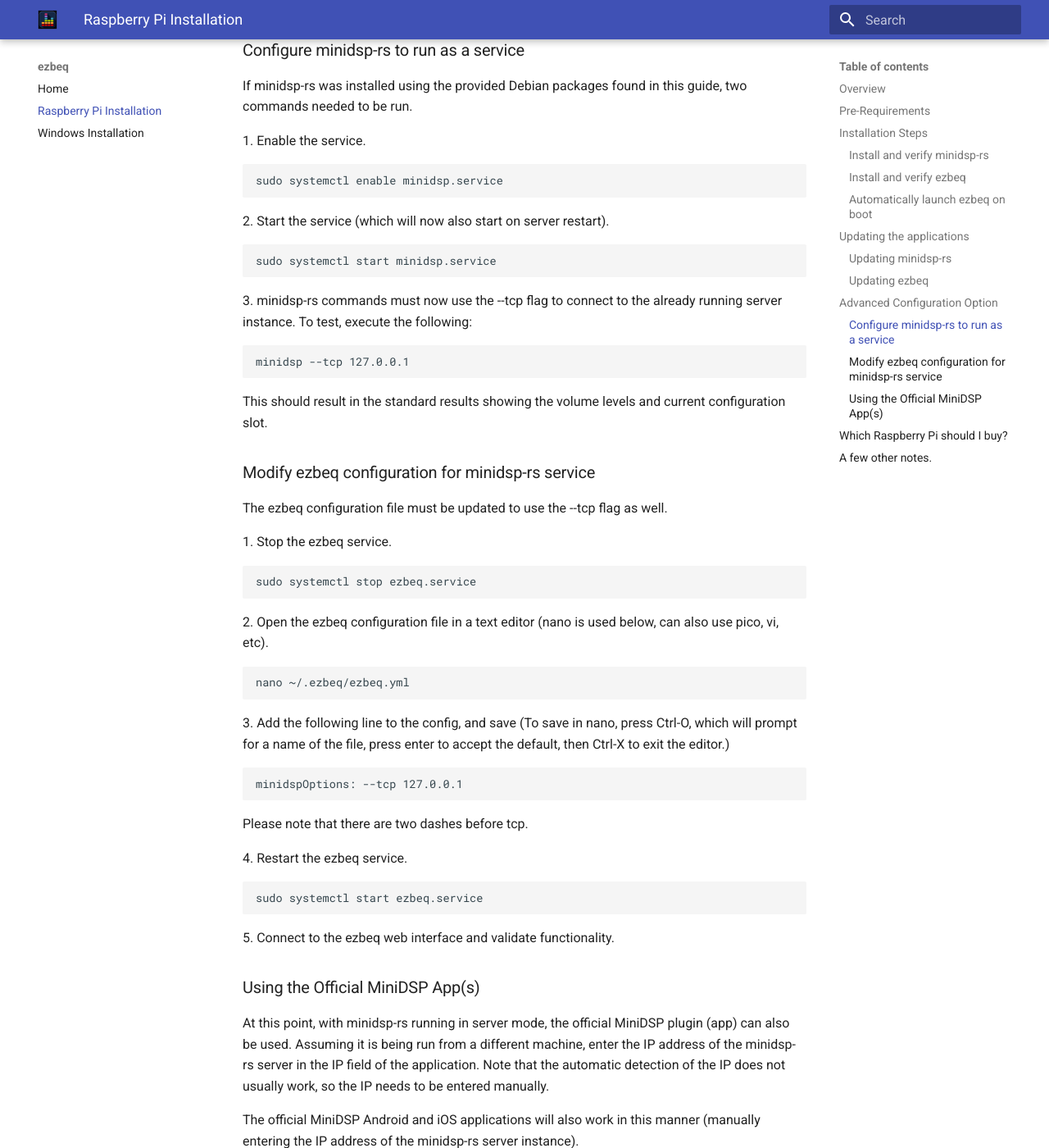
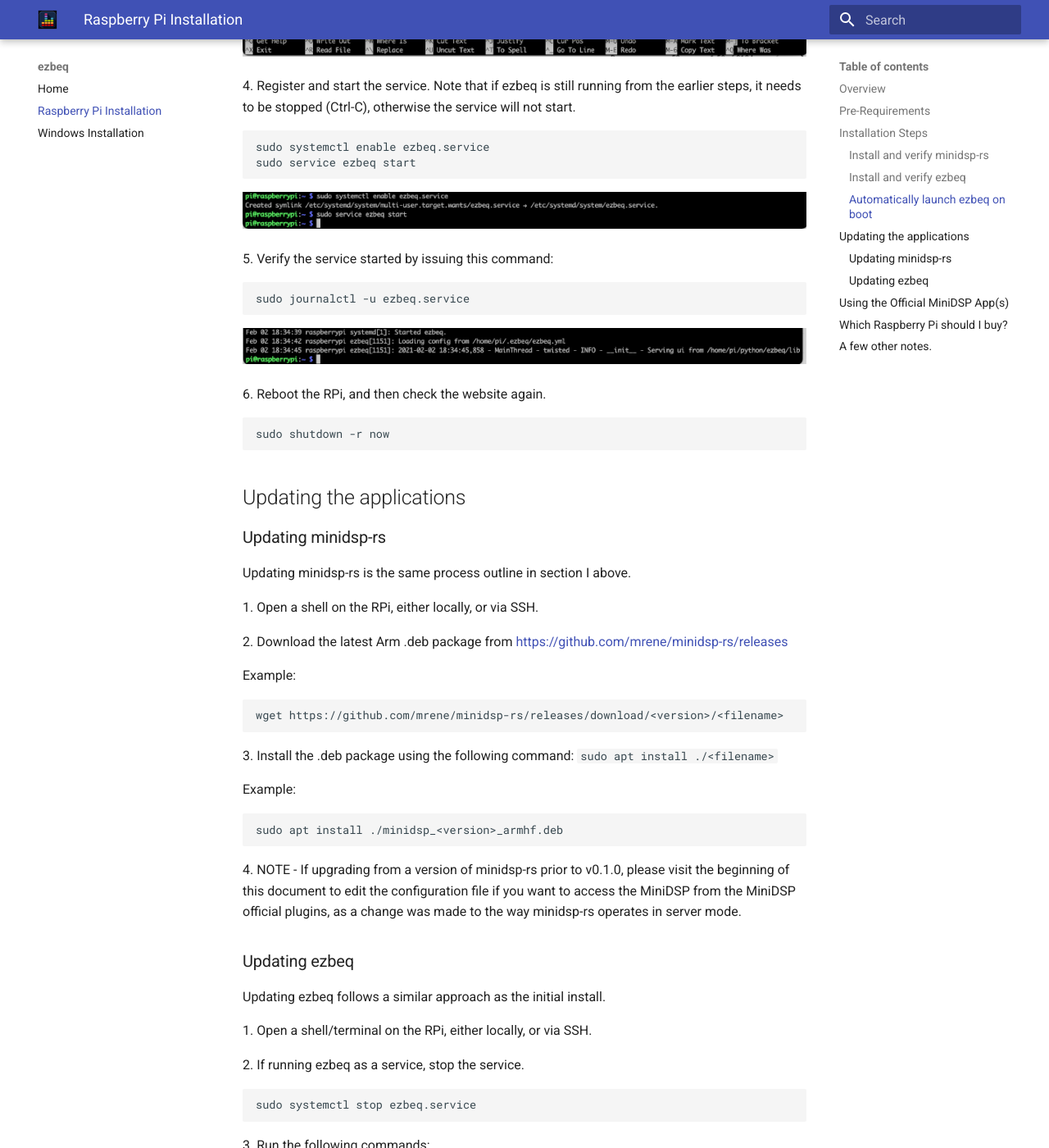
Before and after one commit to 3ll3d00d/ezbeq, an MkDocs documentation site: the page built from docs/rpi.md, in a window 1280 px wide and 1400 px high, scrolled down 8129 px. Shown: the whole window at 82% size. Built offline with MkDocs 1.6.1 and Material for MkDocs 9.7.7, drawn with Linux system fonts in a browser that asks for light colours; some of the changed text lies outside the part shown.

Commit message:
Updated docs for minidsp-rs 0.1 and new ezbeq screenshots

````diff
--- a/docs/rpi.md
+++ b/docs/rpi.md
@@ -8,10 +8,11 @@
 
 - MiniDSP 2x4HD
 - Raspberry Pi (RPi) – device should be accessible on the network, and already have Raspbian installed and updated. Raspbian Buster is used for this document.
+- TV/Monitor/AVR with HDMI input and keyboard OR SSH connection to the Raspberry Pi
 - USB cable connecting the Raspberry Pi and MiniDSP 2x4HD
 - Internet connection
 - Backup copy of all MiniDSP 2x4HD settings.
-- Static IP configured on the RPi (DHCP can be used, but the IP address of the RPi may change at some point)
+- Static IP or DHCP reservation for the RPi (DHCP can be used, but the IP address of the RPi may change at some point)
 
 NOTE – ezbeq and minidsp-rs will be modifying the INPUT settings of the MiniDSP 2x4HD, but please take appropriate backups.
 
@@ -21,18 +22,20 @@
 
 minidsp-rs is a utility, written by mrene on avsforum.com, which allows the system to communicate with the MiniDSP 2x4HD, without using the proprietary minidsp plugin. Pre-compiled binaries are available for most operating systems, and there is an available Debian package.
 
+This document is based on minidsp-rs v0.1.1.
+
 1\. Open a shell on the RPi, or SSH to the RPi.
 
-2\. Download the latest version of minidsp-rs for Arm from [here](https://github.com/mrene/minidsp-rs/releases)
+2\. Download the latest stable version (not a "pre" release) of minidsp-rs for Arm from [here](https://github.com/mrene/minidsp-rs/releases). Use the file URL with the "wget" command below to download the file. The filename will be in the form of "minidsp_version_armhf.deb".
 ```
-wget https://github.com/mrene/minidsp-rs/releases/download/v0.0.5/minidsp_0.0.5_armhf.deb
+wget https://github.com/mrene/minidsp-rs/releases/download/<version>/<filename>
 ```
-Note that the filename above is current as of 2/2/2021. Please use the current version.
-![Figure 1 – Example downloading of v0.0.5](./img/rpi01.png)
+
+![Figure 1 – Example downloading of minidsp-rs](./img/rpi01.png)
 
 3\. Install the downloaded .deb file via `sudo apt install </path/to/file>`
 ```
-sudo apt install ./minidsp_0.0.5_armhf.deb
+sudo apt install ./<filename>
 ```
 ![Figure 2 – Example installation of the .deb package](./img/rpi02.png)
 
@@ -44,6 +47,18 @@
 6\. If the MiniDSP 2x4HD is not detected, or is not connected, the following error will appear.
 ![Figure 4 – Example of minidsp error message](./img/rpi04.png)
 
+7\. v0.1.0 and greater of minidsp-rs for Debian is automatically configured to run as a daemon (service) and will start automatically after installation and upon bootup. This is a change from the older versions.
+
+8\. IMPORTANT - If you want to use the official MiniDSP plugin for Windows, Mac, iOS, or Android, you will need to edit the configuration file for minidsp-rs to allow it to be accessed from other devices. If you have no desire to do this, you may skip this step and go to the ezbeq installation portion.
+
+Edit the configuration file (/etc/minidsp/config.toml), find the line `bind_address = "127.0.0.1:5333"`, and change it to `bind_address = "0.0.0.0:5333"`. Save the file and restart minidsp-rs. Below is a single command to edit the file. You may also use a text editor like Nano or Pico to do the same thing.
+
+```
+sudo sed -i 's/^bind_address = "127\.0\.0\.1:5333"/bind_address = "0\.0\.0\.0:5333"/' /etc/minidsp/config.toml
+sudo systemctl restart minidsp
+```
+![Figure 5 - Example of sed command](./img/rpi04a.png)
+
 ### Install and verify ezbeq
 
 ezbeq is a web application which uses minisdsp-rs installed earlier to send the BEQ filters to an attached MiniDSP 2x4HD. The following steps walk through installing ezbeq.
@@ -53,7 +68,7 @@
 ```
 sudo apt install python3 python3-venv python3-pip libyaml-dev
 ```
-![Figure 5 – Example of installing python pre-requisites](./img/rpi05.png)
+![Figure 6 – Example of installing python pre-requisites](./img/rpi05.png)
 
 2\. Setup the python environment by running the follow commands:
 ```
@@ -62,35 +77,37 @@
 python3 -m venv ezbeq
 cd ezbeq
 ```
-![Figure 6 – Example of preparing environment](./img/rpi06.png)
+![Figure 7 – Example of preparing environment](./img/rpi06.png)
 
 3\. Start the install of the ezbeq application. The required python modules will be installed. Run the following commands:
 ```
 . bin/activate
 pip install ezbeq
 ```
-![Figure 7 – Example of launching the installer](./img/rpi07.png)
+![Figure 8 – Example of launching the installer](./img/rpi07.png)
 
 The installer will download and install the required modules. This may take quite a while, depending on the speed of your RPi and internet connection. The information below is truncated.
 
-![Figure 8 – Example of successful installation of ezbeq](./img/rpi08.png)
+![Figure 9 – Example of successful installation of ezbeq](./img/rpi08.png)
 
 4\. Launch ezbeq manually, to verify functionality. Type the following:
 ```
     cd bin
     ./ezbeq
 ```
-![Figure 9 – Example of launching ezbeq](./img/rpi09.png)
+![Figure 10 – Example of launching ezbeq](./img/rpi09.png)
 
-5\. ezbeq runs on port 8080 of the RPi by default. On another device connected to the local network, open a web browser and connect to the RPi port 8080. Note that the web server is not encrypted, so the URL must be entered as http, otherwise most current browsers will automatically try to connect using HTTPS (secured) and fail.
+5\. ezbeq runs on port 8080 of the RPi by default. On another device connected to the local network, open a web browser and connect to the RPi port 8080. Note that the web server is not encrypted, so the URL must be entered as http, otherwise most current browsers will automatically try to connect using HTTPS (secured) and fail. If everything is working properly, the page will load, and one of the 4 boxes at the top will be highlighted in gray. This is the "active" configuration slot on the MiniDSP 2x4HD.
+
 Open a browser window to `http://<ip address of Rpi>:8080`
-![Figure 10 – Example of ezbeq interface](./img/rpi10.png)
+![Figure 11 – Example of ezbeq interface](./img/rpi10.png)
 
-6\. To load a BEQ onto the MiniDSP 2x4HD, select a title (search is available in the upper right corner), then click on the &quot;up arrow&quot; on the corresponding config slot to be used.
-![Figure 11 – Example of selecting a title and uploading to config slot 2](./img/rpi11.png)
+6\. To load a BEQ onto the MiniDSP 2x4HD, select a title (search is available in the upper right corner). Then in the lower portion of the screen, select the config slot to upload the BEQ into, and then click the UPLOAD button. To clear a BEQ from a slot, click on the "X" in the corresponding slot.
 
-7\. If the update is successful, the title will be display in the &quot;Loaded&quot; column. Otherwise, &quot;ERROR&quot; will be displayed.
-![Figure 12 – Example of successful title load](./img/rpi12.png)
+![Figure 12 – Example of selecting a title and uploading to config slot 2](./img/rpi11.png)
+
+7\. If the update is successful, the title will be displayed in the corresponding configuration slot at the top of the page. Otherwise, &quot;ERROR&quot; will be displayed.
+![Figure 13 – Example of successful title load](./img/rpi12.png)
 
 ### Automatically launch ezbeq on boot
 
@@ -123,20 +140,20 @@
 [Install]
 WantedBy=multi-user.target
 ```
-![Figure 14 – Example service file](./img/rpi14.png)
+![Figure 15 – Example service file](./img/rpi14.png)
 
 4\. Register and start the service. Note that if ezbeq is still running from the earlier steps, it needs to be stopped (Ctrl-C), otherwise the service will not start.
 ```
 sudo systemctl enable ezbeq.service
 sudo service ezbeq start
 ```
-![Figure 15 – Register and start the ezbeq service](./img/rpi15.png)
+![Figure 16 – Register and start the ezbeq service](./img/rpi15.png)
 
 5\. Verify the service started by issuing this command:
 ```
 sudo journalctl -u ezbeq.service
 ```
-![Figure 16 – Log messages showing the service is running](./img/rpi16.png)
+![Figure 17 – Log messages showing the service is running](./img/rpi16.png)
 
 6\. Reboot the RPi, and then check the website again.
 ```
@@ -155,15 +172,17 @@
 
 Example:
 ```
-wget https://github.com/mrene/minidsp-rs/releases/download/v0.0.5/minidsp_0.0.5_armhf.deb
+wget https://github.com/mrene/minidsp-rs/releases/download/<version>/<filename>
 ```
 
 3\. Install the .deb package using the following command: `sudo apt install ./<filename>`
 
 Example:
 ```
-sudo apt install ./minidsp_0.0.5_armhf.deb
+sudo apt install ./minidsp_<version>_armhf.deb
 ```
+
+4\. NOTE - If upgrading from a version of minidsp-rs prior to v0.1.0, please visit the beginning of this document to edit the configuration file if you want to access the MiniDSP from the MiniDSP official plugins, as a change was made to the way minidsp-rs operates in server mode.
 
 ### Updating ezbeq
 
@@ -191,64 +210,9 @@
 sudo systemctl start ezbeq.service
 ```
 
-## Advanced Configuration Option
+## Using the Official MiniDSP App(s)
 
-minidsp-rs can be run in "server mode", which makes it run all of the time in the background. In this configuration, it allows the proprietary MiniDSP application, the MiniDSP Android/iOS Apps, and ezbeq to all connect to the MiniDSP hardware. It can basically act like a Wi-Dg and provide access to the MiniDSP hardware over the network.
-
-When run in this mode, the ezbeq configuration file must be modified as well. These advanced instructions assume that ezbeq is running as a service, per the earlier sections of the guide.
-
-### Configure minidsp-rs to run as a service
-
-If minidsp-rs was installed using the provided Debian packages found in this guide, two commands needed to be run.
-
-1\. Enable the service.
-```
-sudo systemctl enable minidsp.service
-```
-
-2\. Start the service (which will now also start on server restart).
-```
-sudo systemctl start minidsp.service
-```
-
-3\. minidsp-rs commands must now use the --tcp flag to connect to the already running server instance. To test, execute the following:
-```
-minidsp --tcp 127.0.0.1
-```
-
-This should result in the standard results showing the volume levels and current configuration slot.
-
-### Modify ezbeq configuration for minidsp-rs service
-
-The ezbeq configuration file must be updated to use the --tcp flag as well.
-
-1\. Stop the ezbeq service.
-```
-sudo systemctl stop ezbeq.service
-```
-
-2\. Open the ezbeq configuration file in a text editor (nano is used below, can also use pico, vi, etc).
-```
-nano ~/.ezbeq/ezbeq.yml
-```
-
-3\. Add the following line to the config, and save (To save in nano, press Ctrl-O, which will prompt for a name of the file, press enter to accept the default, then Ctrl-X to exit the editor.)
-```
-minidspOptions: --tcp 127.0.0.1
-```
-
-Please note that there are two dashes before tcp.
-
-4\. Restart the ezbeq service.
-```
-sudo systemctl start ezbeq.service
-```
-
-5\. Connect to the ezbeq web interface and validate functionality.
-
-### Using the Official MiniDSP App(s)
-
-At this point, with minidsp-rs running in server mode, the official MiniDSP plugin (app) can also be used. Assuming it is being run from a different machine, enter the IP address of the minidsp-rs server in the IP field of the application. Note that the automatic detection of the IP does not usually work, so the IP needs to be entered manually.
+When using minidsp-rs v0.1.0 or greater, and step #8 of the minidsp-rs install guide was completed, the official MiniDSP plugin (app) can also be used. Assuming it is being run from a different machine, enter the IP address of the minidsp-rs server in the IP field of the application. Note that the automatic detection of the IP does not usually work, so the IP needs to be entered manually.
 
 The official MiniDSP Android and iOS applications will also work in this manner (manually entering the IP address of the minidsp-rs server instance).
 
````
Also changed, not shown: other parts of docs/rpi.md (+1 -1 lines), docs/img/rpi01.png, docs/img/rpi02.png, docs/img/rpi04a.png (added), docs/img/rpi10.png, docs/img/rpi11.png, docs/img/rpi12.png.
